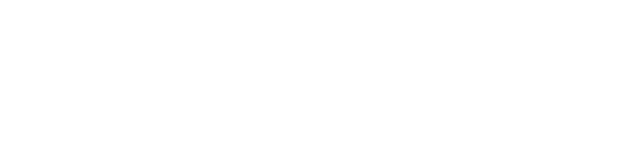
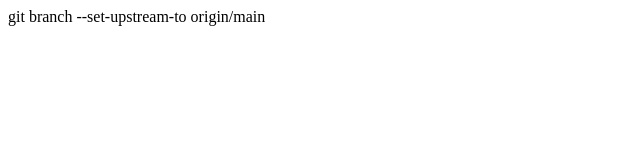
Before and after one commit to cloud-in-it/github_demo, a plain HTML site: page index.html in a window 1280 px wide. Shown: the whole page, without its empty margins (0-640 px from the left). Drawn offline with Linux system fonts and the light colour scheme.

Commit message:
修改html

```diff
--- a/index.html
+++ b/index.html
@@ -6,6 +6,7 @@
     <title>Document</title>
 </head>
 <body>
+    git branch --set-upstream-to origin/main
     <script></script>
 </body>
 </html>
```
